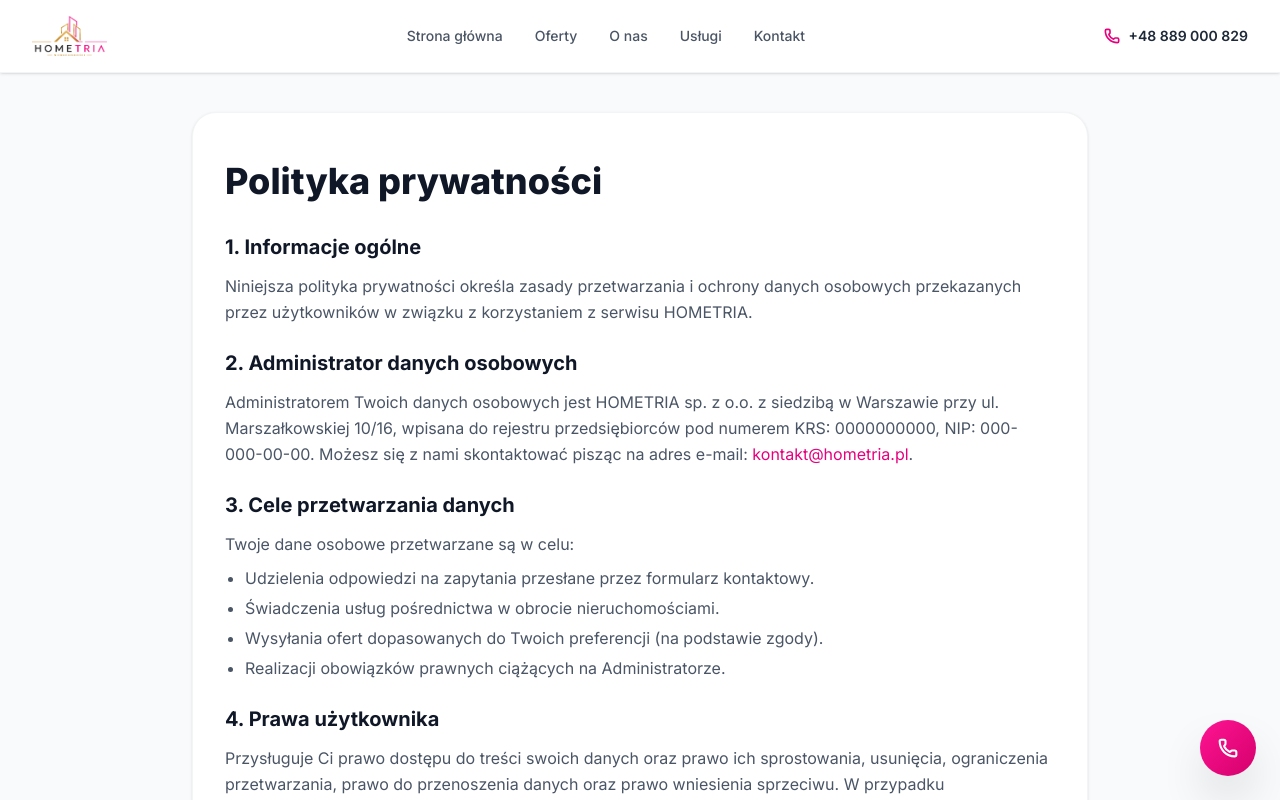
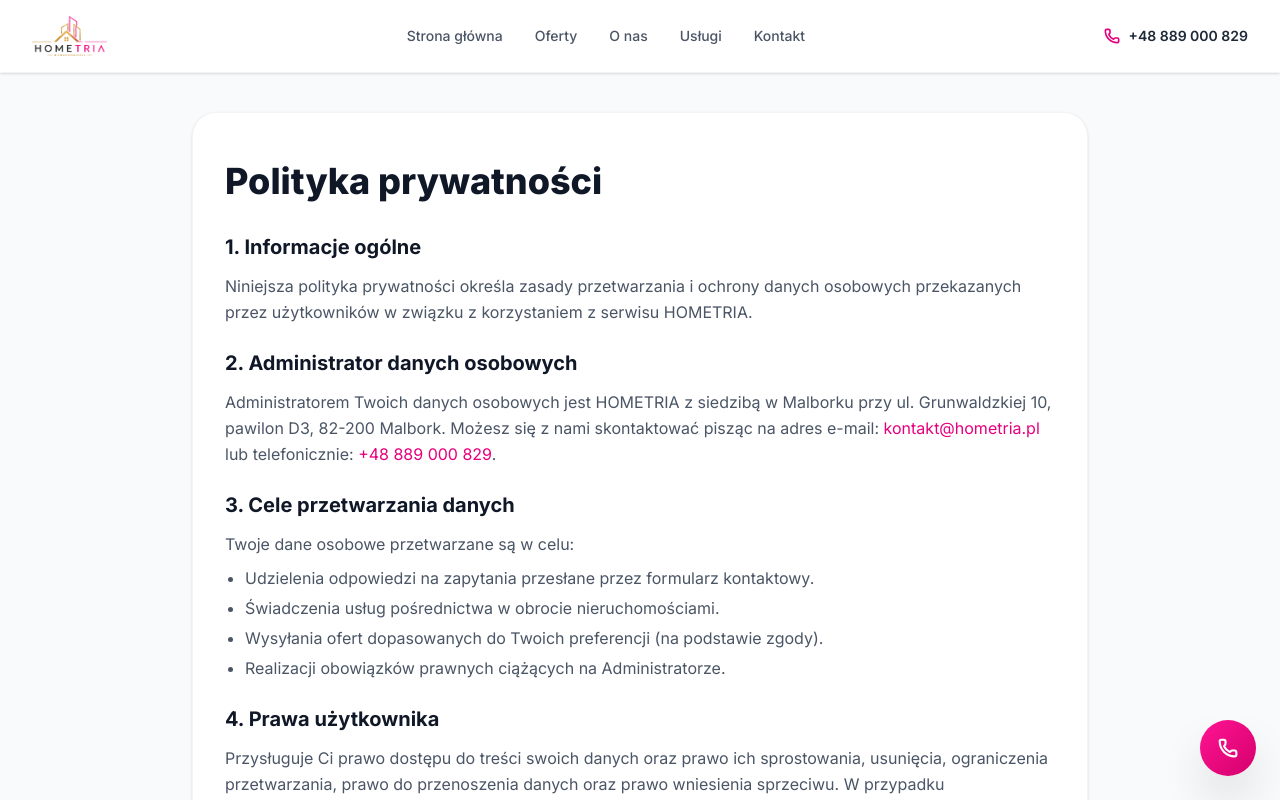
Before and after one commit to hometriaweb/hometria, a Next.js app: page /polityka-prywatnosci in a window 1280 px wide. Shown: the top 800 px of the page. Built offline with nearby package versions, Linux system fonts and the light colour scheme.

Commit message:
Update page.tsx

```diff
--- a/app/polityka-prywatnosci/page.tsx
+++ b/app/polityka-prywatnosci/page.tsx
@@ -27,7 +27,9 @@ export default function PrivacyPolicyPage() {
             <section>
               <h2 className="text-xl font-bold text-gray-900 mb-3">2. Administrator danych osobowych</h2>
               <p>
-                Administratorem Twoich danych osobowych jest HOMETRIA sp. z o.o. z siedzibą w Warszawie przy ul. Marszałkowskiej 10/16, wpisana do rejestru przedsiębiorców pod numerem KRS: 0000000000, NIP: 000-000-00-00. Możesz się z nami skontaktować pisząc na adres e-mail: <a href="mailto:kontakt@hometria.pl" className="text-[#E6007E] hover:underline">kontakt@hometria.pl</a>.
+                Administratorem Twoich danych osobowych jest HOMETRIA z siedzibą w Malborku przy ul. Grunwaldzkiej 10, pawilon D3, 82-200 Malbork. Możesz się z nami skontaktować pisząc na adres e-mail:{' '}
+                <a href="mailto:kontakt@hometria.pl" className="text-[#E6007E] hover:underline">kontakt@hometria.pl</a>{' '}
+                lub telefonicznie: <a href="tel:+48889000829" className="text-[#E6007E] hover:underline">+48 889 000 829</a>.
               </p>
             </section>
 
```
